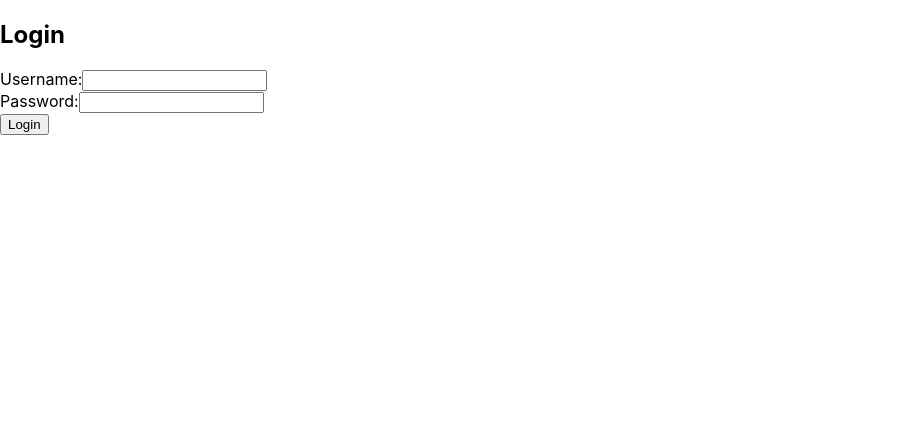
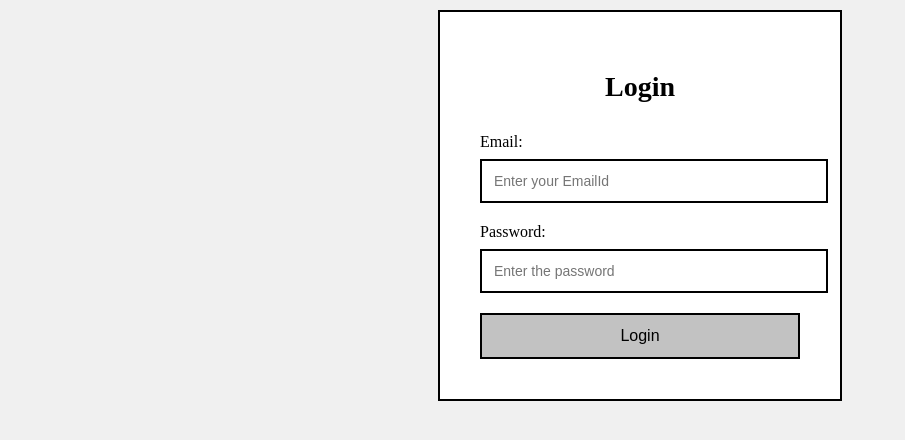
Before and after one commit to Rahul-spec-tech/BlogPostApplication, a React (Create React App) app in the folder BlogApplication/blog-app-frontend/: page / in a window 1280 px wide. Shown: the top 440 px of the page, without its empty margins (0-905 px from the left). Built offline with nearby package versions, Linux system fonts and the light colour scheme.

Commit message:
Enhance login page UI

```diff
--- a/BlogApplication/blog-app-frontend/src/App.js
+++ b/BlogApplication/blog-app-frontend/src/App.js
@@ -3,6 +3,7 @@ import { BrowserRouter as Router, Route, Routes} from 'react-router-dom';
 import LoginForm from './Pages/LoginPage';
 import UserDisplayPage from  './Pages/UserDisplayPage';
 import ProtectedRoute from './Pages/ProtectedRoute';
+import RegisterPage from './Pages/RegisterPage';
 function NotFound(){
   return <h1>404-Not Found</h1>;
 }
@@ -11,7 +12,8 @@ function App() {
     <Router>
       <Routes>
         <Route path="/" element={<LoginForm />} />
-        <Route path ="/user-page" element={<ProtectedRoute><UserDisplayPage /></ProtectedRoute>} />
+        <Route path="/user-page" element={<ProtectedRoute><UserDisplayPage /></ProtectedRoute>} />
+        <Route path="/register" element={<RegisterPage />} />
         <Route path ="*" element={<NotFound />} />
       </Routes>
     </Router>
--- /dev/null
+++ b/BlogApplication/blog-app-frontend/src/Pages/LoginPage.css
@@ -0,0 +1,55 @@
+body {
+    font-family: "Ariel";
+    background-color: #f0f0f0;
+    display: flex;
+    justify-content: center;
+    align-items: center;
+    height: 10%;
+    margin: 10px;
+  }
+
+  .login-container {
+    background: white;
+    border: 2px solid #000;
+    padding: 40px;
+    width: 320px;
+
+    text-align: center;
+  }
+
+  h1 {
+    font-size: 28px;
+    margin-bottom: 30px;
+  }
+
+  .input-group {
+    margin-bottom: 20px;
+    text-align: left;
+  }
+
+  label {
+    display: block;
+    margin-bottom: 8px;
+    font-size: 16px;
+  }
+
+  input {
+    width: 100%;
+    padding: 12px;
+    border: 2px solid #000;
+    font-size: 14px;
+  }
+
+  button {
+    background-color: #c2c2c2;
+    border: 2px solid #000;
+    padding: 12px;
+    width: 100%;
+    cursor: pointer;
+
+    font-size: 16px;
+  }
+
+  button:hover {
+    background-color: #ffeb3b;
+  }
--- a/BlogApplication/blog-app-frontend/src/Pages/LoginPage.js
+++ b/BlogApplication/blog-app-frontend/src/Pages/LoginPage.js
@@ -1,47 +1,48 @@
 import React, {useState} from 'react';
 import { useNavigate } from 'react-router-dom';
 import axios from 'axios';
+import './LoginPage.css';
 
 const LoginForm = () =>{
     const [userName, setUserName] = useState('');
     const [password, setPassword] = useState('');
     const navigate = useNavigate();
-    const handleSubmit = async (e) =>{
+    const handleSubmit = async (e) => {
         e.preventDefault();
-        console.log('Submit:', {email: userName, password});
-        try{
-            const response = await axios.post('http://localhost:8080/users/login', { email: userName, password }, {headers: { 'Content-Type': 'application/json'}});
+        console.log('Submitting:', { email: userName, password });
+        try {
+            const response = await axios.post('http://localhost:8080/users/login',
+                { email: userName, password },
+                { headers: { 'Content-Type': 'application/json' } } // Ensure the content type is set
+            );
             console.log('Login Successful:', response.data);
             const { token } = response.data;
             console.log('Token:', token);
             localStorage.setItem('authToken', token);
             navigate('/user-page', { state: { userName } });
-        }
-        catch (error){
-            if(error.response){
-                console.error('Login failed',error.response.data);
+        } catch (error) {
+            console.error('Login failed:', error.response ? error.response.data : error.message);
             alert('Login failed. Please check your credentials and try again.');
         }
-            else{
-                console.error('Login failed:', error.message);
-                alert('Login failed. Please check your credentials and try again.');
-            }
-        }
     };
+
+    // const handleRegister = () =>{
+    //     navigate('/register');
+    // }
     return (
-        <div>
-            <h2>Login</h2>
-            <form onSubmit={handleSubmit}>
-                <div>
-                    <label>Username:</label>
-                    <input type="text" value={userName} onChange={(e) => setUserName(e.target.value)} required />
-
+        <div className="login-container">
+        <h1>Login</h1>
+        <form onSubmit={handleSubmit} className="login-form">
+          <div className="input-group">
+          <label>Email:</label>
+          <input type="text" value={userName} placeholder="Enter your EmailId" onChange={(e) => setUserName(e.target.value)} required />
           </div>
-                <div>
+          <div class="input-group">
           <label>Password:</label>
-                    <input type="password" value={password} onChange={(e) => setPassword(e.target.value)} required />
+          <input type="password" value={password} placeholder="Enter the password" onChange={(e) => setPassword(e.target.value)} required />
           </div>
           <button type="submit">Login</button>
+          {/* <button type="button" onClick={handleRegister}>Register</button> */}
         </form>
       </div>
     );
--- /dev/null
+++ b/BlogApplication/blog-app-frontend/src/Pages/RegisterPage.js
@@ -0,0 +1,6 @@
+import React from 'react';
+import { useLocation, Navigate } from 'react-router-dom';
+const RegisterPage = () => {
+    return <h1>Register Page</h1>
+}
+export default RegisterPage;
--- a/BlogApplication/blog-app-frontend/src/Pages/UserDisplayPage.js
+++ b/BlogApplication/blog-app-frontend/src/Pages/UserDisplayPage.js
@@ -2,7 +2,7 @@ import React from 'react';
 import { useLocation, Navigate } from 'react-router-dom';
 const UserDisplayPage = () => {
         const location = useLocation();
-        const  userName  = location.state?.userName || 'User' ;
+        const userName = location.state?.userName || 'User';
         const token = localStorage.getItem('authToken');
         if(!token){
             return <Navigate to="/" />;
```
Also changed, not shown: 1 other file (tests, documents, lock files or other folders). Lines whose indentation alone changed are shown as unchanged.
